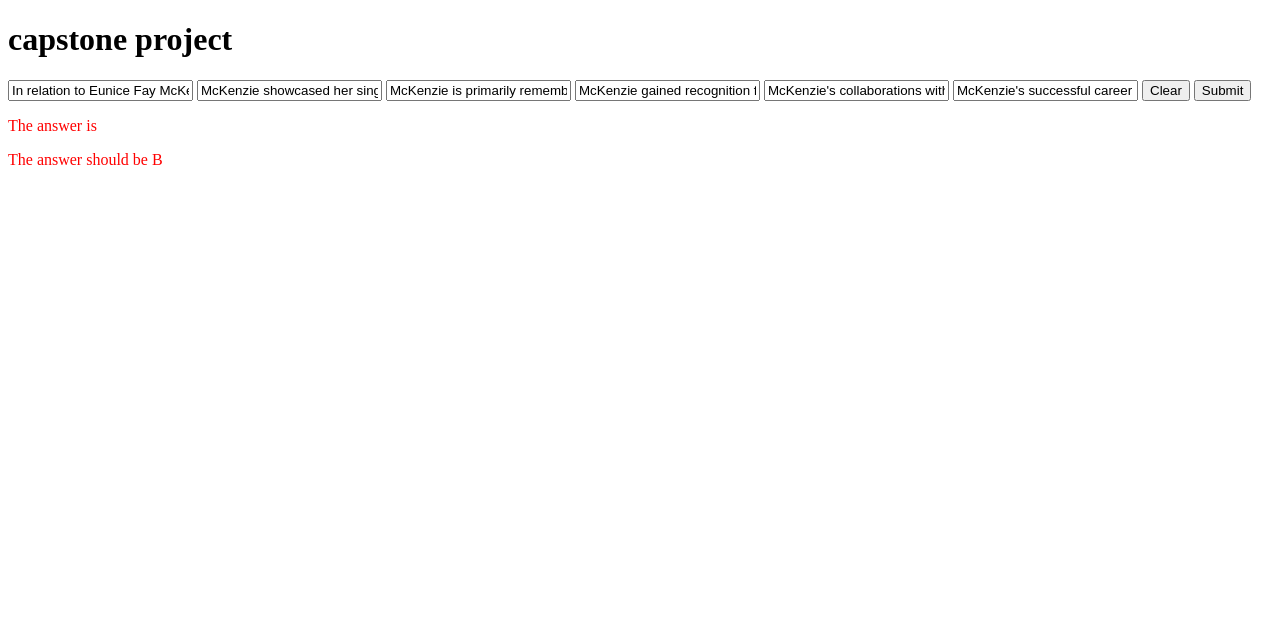
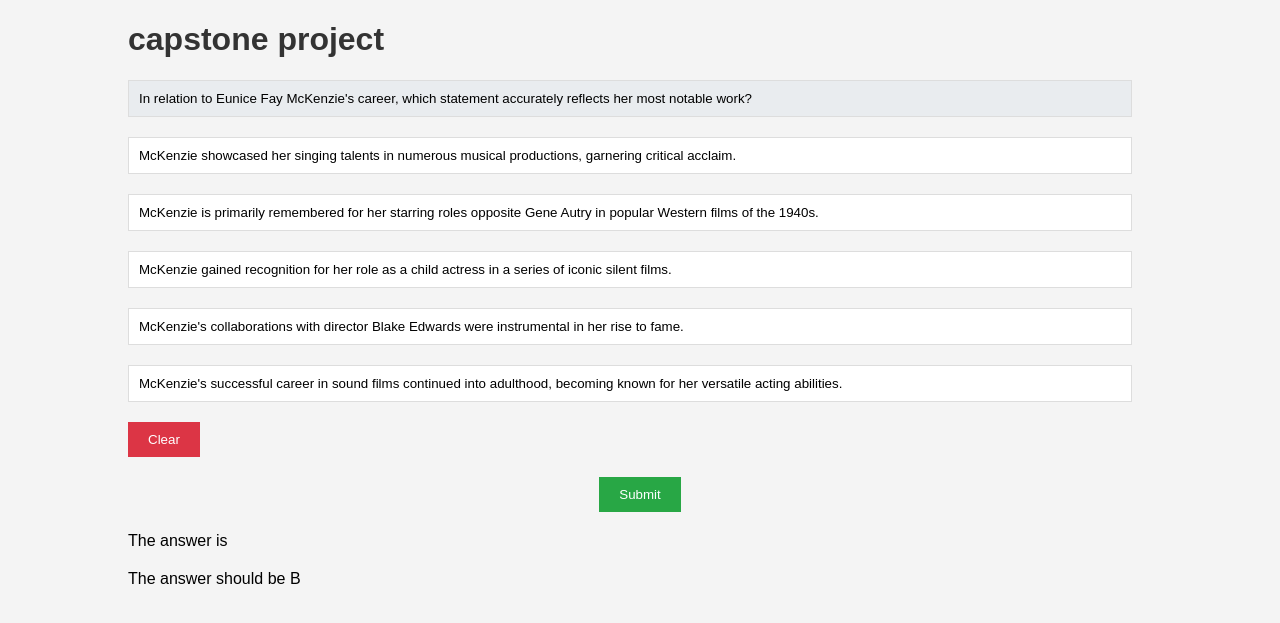
Before and after one commit to mrseongminkim/capstone-project, a Flask app: page / in a window 1280 px wide. Shown: the top 623 px of the page. Run offline with Flask 3, Linux system fonts and the light colour scheme.

Commit message:
css 1차추가 09.29

```diff
--- a/static/css/style.css
+++ b/static/css/style.css
@@ -1,3 +1,121 @@
+/* styles/index.css */
+
+/* 공통 스타일 */
+body {
+  font-family: 'Arial', sans-serif;
+  background-color: #f4f4f4;
+  margin: 0;
+  padding: 0;
+}
+
+main {
+  width: 80%;
+  margin: auto;
+}
+
+h1 {
+  font-size: 2em;
+  color: #333;
+}
+
+input[type="text"] {
+  width: calc(100% - 20px);
+  padding: 10px;
+  margin-bottom: 20px;
+  border: 1px solid #ddd;
+  box-sizing: border-box;
+}
+
+button {
+  display: inline-block;
+  background-color: #28a745;
+  color: #fff;
+  padding: 10px 20px;
+  text-decoration: none;
+  border: none;
+  cursor: pointer;
+  transition: background 0.3s ease;
+}
+
+button:hover {
+  background-color: #218838;
+}
+
+button:active {
+  background-color: #1e7e34;
+}
+
+button#reset_button {
+  background-color: #dc3545;
+}
+
+button#reset_button:hover {
+  background-color: #c82333;
+}
+
+button#reset_button:active {
+  background-color: #bd2130;
+}
+
 p {
-    color: red;
+  margin-bottom: 20px;
+}
+
+/* 태블릿 */
+@media (max-width: 768px) {
+  main {
+      width: 95%;
   }
+
+  h1 {
+      font-size: 1.5em;
+  }
+}
+
+/* 모바일 */
+@media (max-width: 480px) {
+  main {
+      width: 100%;
+  }
+
+  h1 {
+      font-size: 1.2em;
+  }
+}
+
+/* 스타일 파일에 추가하세요. */
+/* 카메라 버튼 스타일 */
+#camera_button {
+  position: fixed;
+  top: 10px;
+  right: 10px;
+  background-color: #007bff;
+  border: none;
+  padding: 10px;
+  border-radius: 50%;
+  cursor: pointer;
+  display: none; /* 기본적으로 숨김 */
+}
+
+/* 모바일에서만 카메라 버튼 표시 */
+@media (max-width: 480px) {
+  #camera_button {
+      display: block;
+  }
+}
+
+/* 질문 칸 스타일 */
+#question {
+  background-color: #e9ecef;
+}
+
+/* 보기 칸 스타일 */
+#A, #B, #C, #D, #E {
+  background-color: #fff;
+}
+
+/* 제출 버튼 스타일 */
+#submit_button {
+  display: block;
+  margin: 20px auto;
+}
--- a/static/js/main.js
+++ b/static/js/main.js
@@ -31,3 +31,9 @@
     E.value = '';
 });
 submit_button.addEventListener('click', submit_mcq);
+
+const camera_button = document.getElementById('camera_button');
+
+camera_button.addEventListener('click', function () {
+    // OCR 기능 구현
+});
--- a/templates/index.html
+++ b/templates/index.html
@@ -3,7 +3,7 @@
     <head>
         <meta charset="UTF-8">
         <title>capstone project</title>
-        <link rel="stylesheet" href="styles/index.css"/>
+        <link rel="stylesheet" href="{{ url_for('static', filename='css/style.css') }}">
         <link rel="stylesheet" href="{{ url_for('static', filename='css/style.css') }}">
         <script src="{{ url_for('static', filename='js/main.js') }}" defer></script>
     </head>
@@ -18,6 +18,8 @@
             <input type="text" id="E" value="McKenzie's successful career in sound films continued into adulthood, becoming known for her versatile acting abilities."/>
             <button type="button" id="reset_button">Clear</button>
             <button type="button" id="submit_button">Submit</button>
+            <button type="button" id="camera_button">📷</button>
+
             <p id="answer">The answer is </p>
             <p>The answer should be B</p>
         </main>
```
